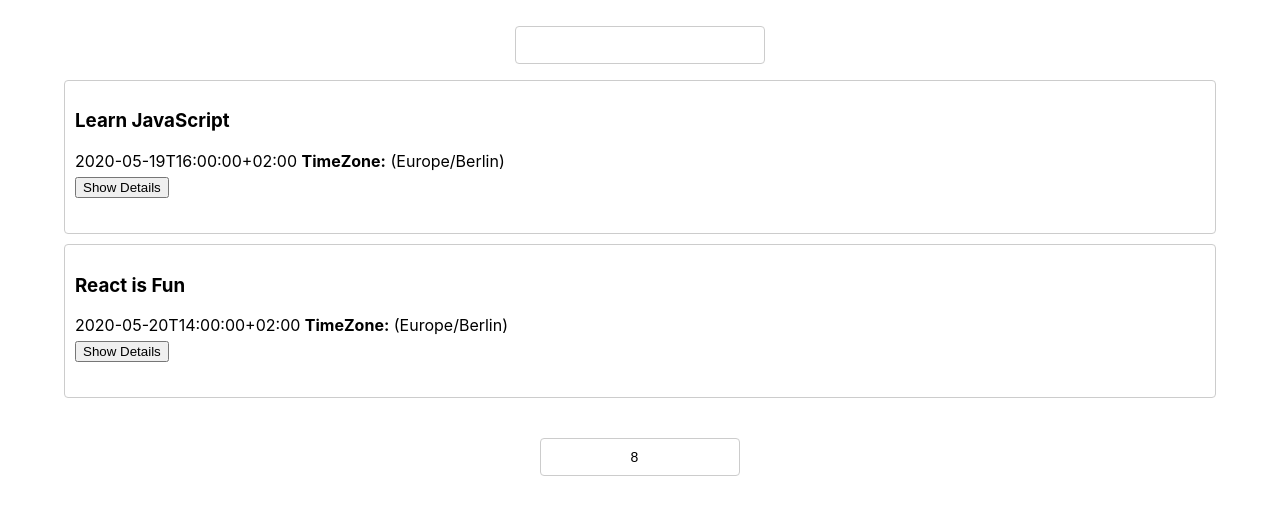
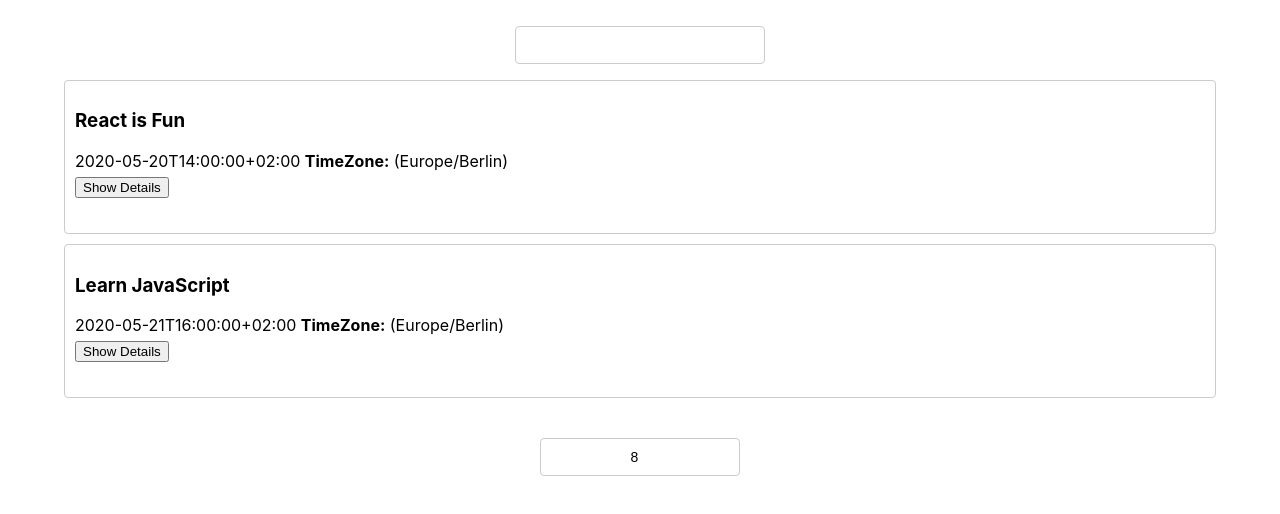
Before and after one commit to zoe-rowe8/meet, a React (Create React App) app: page / in a window 1280 px wide. Shown: the top 514 px of the page. Built offline with nearby package versions, Linux system fonts and the light colour scheme; what atatus-spa would draw is missing.

Commit message:
Updating Mock Data

```diff
--- a/package.json
+++ b/package.json
@@ -13,6 +13,7 @@
     "react": "^17.0.2",
     "react-dom": "^17.0.2",
     "react-scripts": "5.0.1",
+    "recharts": "^2.5.0",
     "web-vitals": "^2.1.4",
     "workbox-background-sync": "^6.5.4",
     "workbox-broadcast-update": "^6.5.4",
--- a/src/mock-data.js
+++ b/src/mock-data.js
@@ -1,43 +1,4 @@
 const mockData= [
-    {
-      "kind": "calendar#event",
-      "etag": "\"3181161784712000\"",
-      "id": "4eahs9ghkhrvkld72hogu9ph3e_20200519T140000Z",
-      "status": "confirmed",
-      "htmlLink": "https://www.google.com/calendar/event?eid=NGVhaHM5Z2hraHJ2a2xkNzJob2d1OXBoM2VfMjAyMDA1MTlUMTQwMDAwWiBmdWxsc3RhY2t3ZWJkZXZAY2FyZWVyZm91bmRyeS5jb20",
-      "created": "2020-05-19T19:17:46.000Z",
-      "updated": "2020-05-27T12:01:32.356Z",
-      "summary": "Learn JavaScript",
-      "description": "Have you wondered how you can ask Google to show you the list of the top ten must-see places in London? And how Google presents you the list? How can you submit the details of an application? Well, JavaScript is doing these. :) \n\nJavascript offers interactivity to a dull, static website. Come, learn JavaScript with us and make those beautiful websites.",
-      "location": "London, UK",
-      "creator": {
-       "email": "fullstackwebdev@careerfoundry.com",
-       "self": true
-      },
-      "organizer": {
-       "email": "fullstackwebdev@careerfoundry.com",
-       "self": true
-      },
-      "start": {
-       "dateTime": "2020-05-19T16:00:00+02:00",
-       "timeZone": "Europe/Berlin"
-      },
-      "end": {
-       "dateTime": "2020-05-19T17:00:00+02:00",
-       "timeZone": "Europe/Berlin"
-      },
-      "recurringEventId": "4eahs9ghkhrvkld72hogu9ph3e",
-      "originalStartTime": {
-       "dateTime": "2020-05-19T16:00:00+02:00",
-       "timeZone": "Europe/Berlin"
-      },
-      "iCalUID": "4eahs9ghkhrvkld72hogu9ph3e@google.com",
-      "sequence": 0,
-      "reminders": {
-       "useDefault": true
-      },
-      "eventType": "default"
-     },
     {
         "kind": "calendar#event",
         "etag": "\"3181159875584000\"",
@@ -76,7 +37,46 @@ const mockData= [
          "useDefault": true
         },
         "eventType": "default"
-     }
+       },
+       {
+        "kind": "calendar#event",
+        "etag": "\"3181161784712000\"",
+        "id": "4eahs9ghkhrvkld72hogu9ph3e_20200521T140000Z",
+        "status": "confirmed",
+        "htmlLink": "https://www.google.com/calendar/event?eid=NGVhaHM5Z2hraHJ2a2xkNzJob2d1OXBoM2VfMjAyMDA1MjFUMTQwMDAwWiBmdWxsc3RhY2t3ZWJkZXZAY2FyZWVyZm91bmRyeS5jb20",
+        "created": "2020-05-19T19:17:46.000Z",
+        "updated": "2020-05-27T12:01:32.356Z",
+        "summary": "Learn JavaScript",
+        "description": "Have you wondered how you can ask Google to show you the list of the top ten must-see places in London? And how Google presents you the list? How can you submit the details of an application? Well, JavaScript is doing these. :) \n\nJavascript offers interactivity to a dull, static website. Come, learn JavaScript with us and make those beautiful websites.",
+        "location": "London, UK",
+        "creator": {
+         "email": "fullstackwebdev@careerfoundry.com",
+         "self": true
+        },
+        "organizer": {
+         "email": "fullstackwebdev@careerfoundry.com",
+         "self": true
+        },
+        "start": {
+         "dateTime": "2020-05-21T16:00:00+02:00",
+         "timeZone": "Europe/Berlin"
+        },
+        "end": {
+         "dateTime": "2020-05-21T17:00:00+02:00",
+         "timeZone": "Europe/Berlin"
+        },
+        "recurringEventId": "4eahs9ghkhrvkld72hogu9ph3e",
+        "originalStartTime": {
+         "dateTime": "2020-05-21T16:00:00+02:00",
+         "timeZone": "Europe/Berlin"
+        },
+        "iCalUID": "4eahs9ghkhrvkld72hogu9ph3e@google.com",
+        "sequence": 0,
+        "reminders": {
+         "useDefault": true
+        },
+        "eventType": "default"
+       },
 
   ];
 
```
Also changed, not shown: 1 other file (tests, documents, lock files or other folders). Lines whose indentation alone changed are shown as unchanged.
